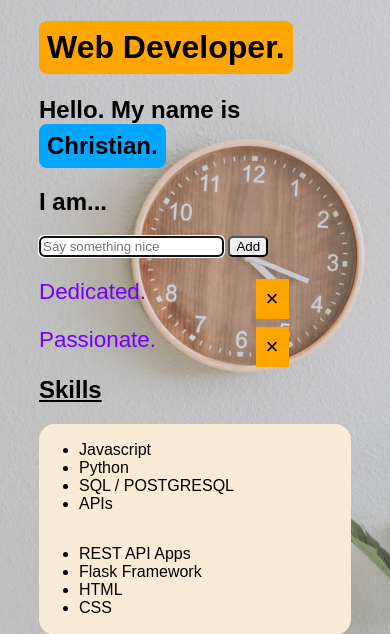
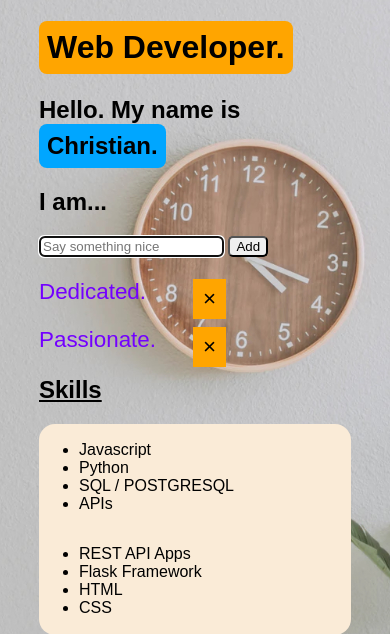
Before and after one commit to Lifestream308/flask-my-portfolio, a Flask app: page / in a window 390 px wide. Shown: the top 634 px of the page. Run offline with Flask 2, Linux system fonts and the light colour scheme.

Commit message:
Update main.css
media queries breaking heroku app? testing

```diff
--- a/portfolio/static/main.css
+++ b/portfolio/static/main.css
@@ -56,7 +56,7 @@ button {
     display: inline-block;
 }
 #appendContainer {
-    width: 40%;
+    width: 60%;
 }
 #appendContainer p {
     color: rgb(115, 0, 255);
@@ -104,7 +104,7 @@ footer {
 }
 
 /* Media Queries */
-@media screen and (max-width: 700px) {
+/* @media screen and (max-width: 700px) {
     #appendContainer {width: 60%;}
 }
 @media screen and (max-width: 550px) {
@@ -113,4 +113,4 @@ footer {
 @media screen and (max-width: 700px) {
     .container {flex-wrap: wrap;}
     .raise {position: relative;}
-}
+} */
```
